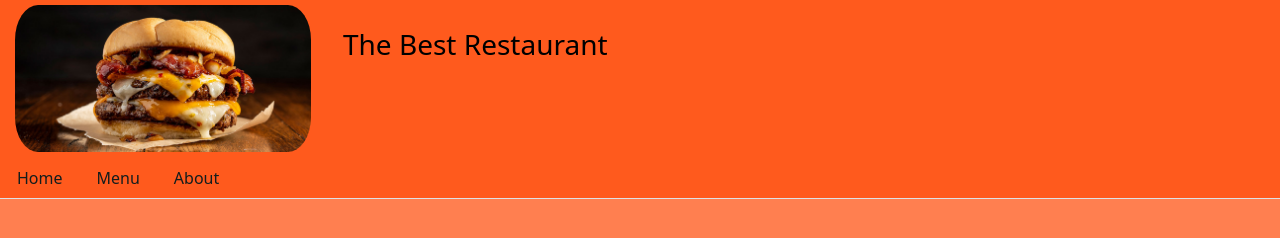
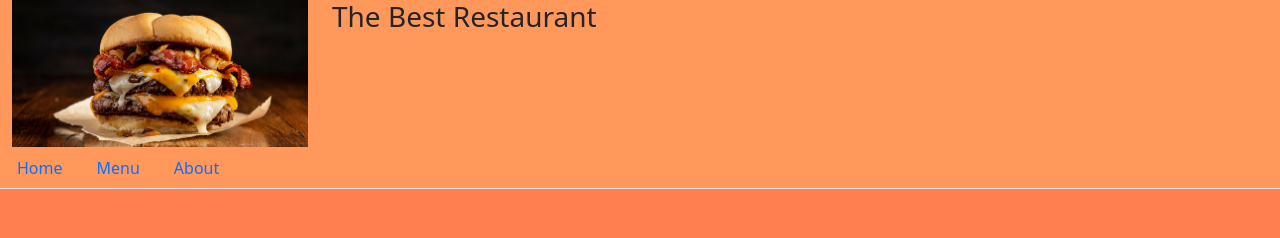
Before and after one commit to kiizerd/js_restaurant, a website built with webpack: page dist/index.html in a window 1280 px wide. Built offline with nearby package versions, Linux system fonts and the light colour scheme.

Commit message:
removed most styles

```diff
--- a/styles/styles.css
+++ b/styles/styles.css
@@ -1,47 +1,12 @@
 body {
-  background-color: #ff7f50;
-}
-
-#content {
-  width: 100%;
-  padding: 0 0 0 0;
-  margin: 0 0 0 0;
+  background-color: coral;
 }
 
 #header {
-  background-color: #FF5A1D;
-  margin: 0 0 0 0;
+  background-color: #FF985A;
 }
 
-#header h3 {
-  margin: 1em 1em 1em 5px;
-  color: black;
+.navbar {
+  background-color: darkslategray;
+  color: #eee;
 }
-
-#header a {
-  color: rgb(19, 29, 29);
-}
-
-#header-icon {
-  max-width: 25%;
-  border-radius: 35px;
-  margin: 5px 3px 5px 3px;
-}
-
-.card {
-  margin: 2em 5em 1em 5em;
-  border-radius: 7px;
-  font-weight: 800;
-}
-
-#info-body {
-  padding: 1em 2em 1em 2em;
-}
-
-#featured-card ul {
- list-style-type: none;
-}
-
-#featured-card li {
-  margin: 1em 1em 1em 1em;
-}
```
